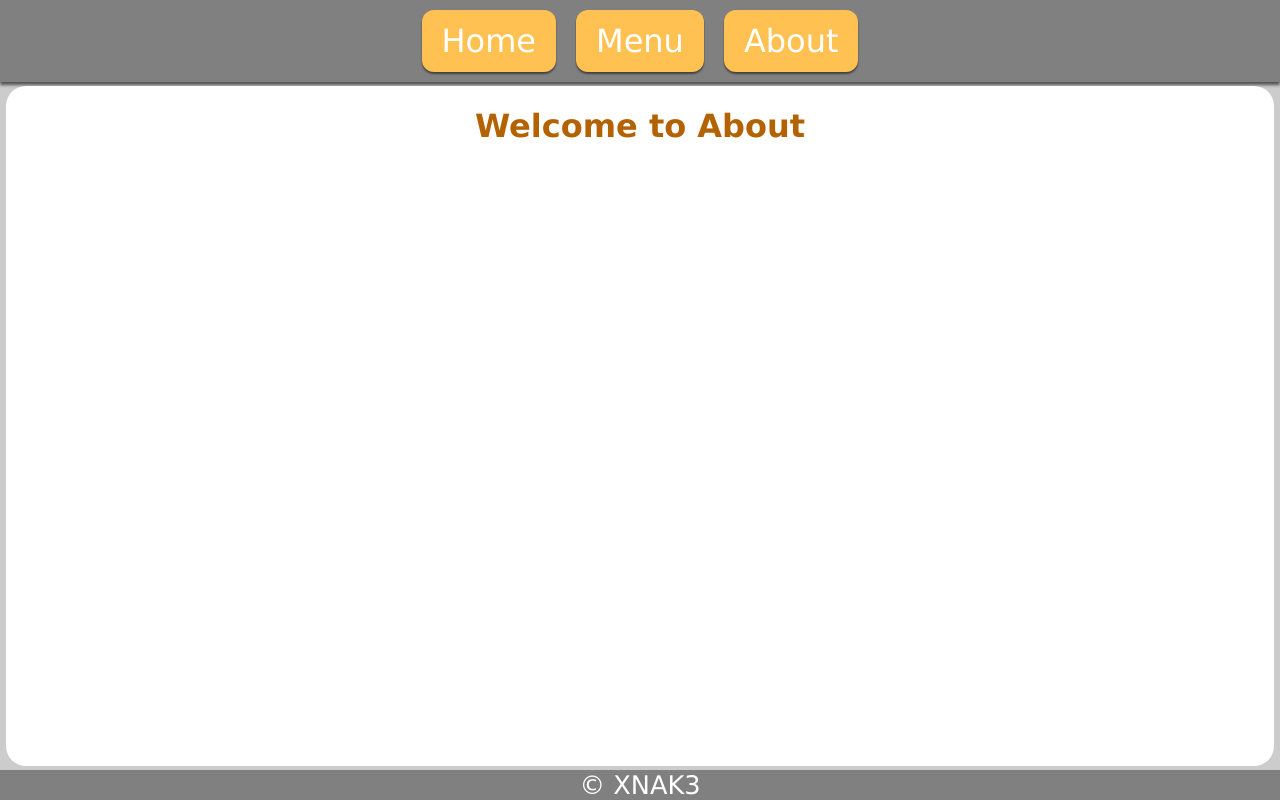
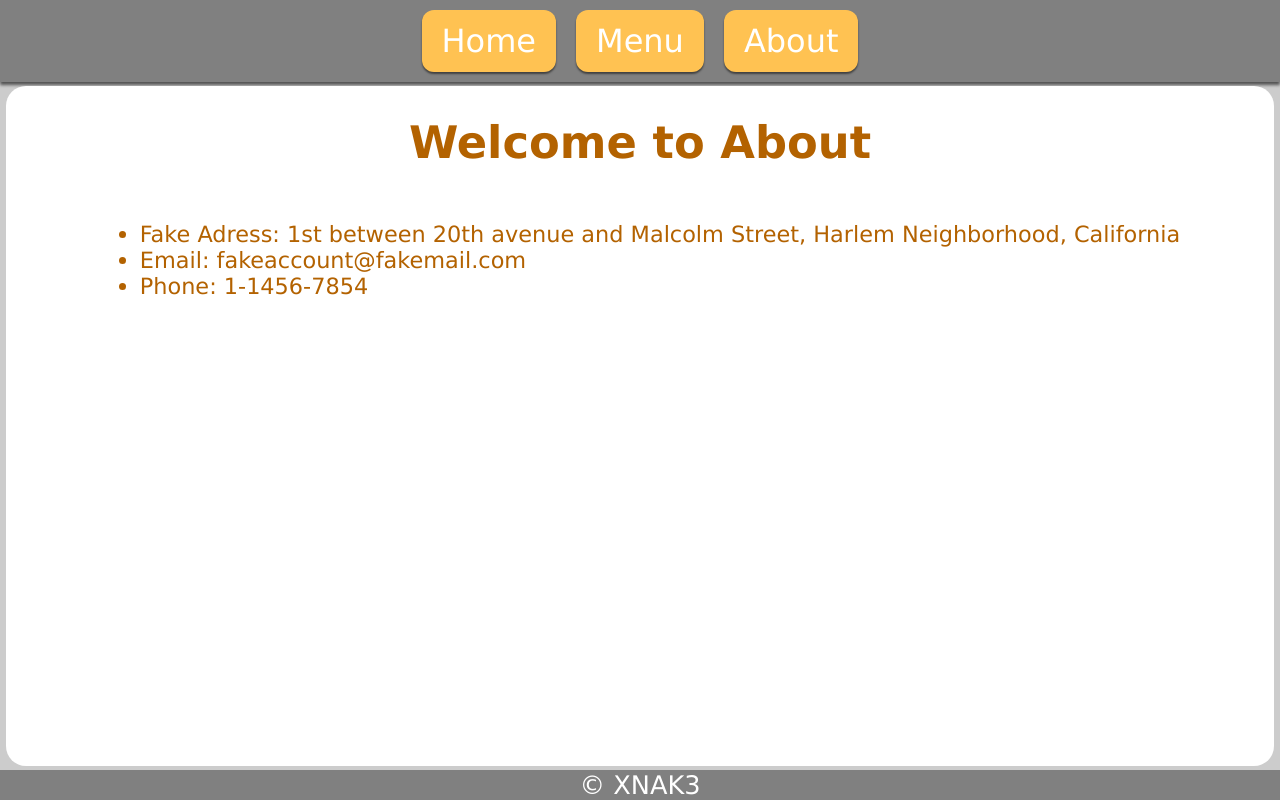
Before and after one commit to Yagami1018/odin-restaurant, a website built with webpack: page src/template.html in a window 1280 px wide. Both pictures are taken after a click on the button "About". Built offline with nearby package versions, Linux system fonts and the light colour scheme.

Commit message:
Implement About component as an unordered list

```diff
--- a/src/Components/About.js
+++ b/src/Components/About.js
@@ -2,7 +2,25 @@ import { content } from "./Content.js";
 
 export default function About() {
   content.innerHTML = "";
+
+  //DOM References
   const newElement = document.createElement("h1");
+  const ul = document.createElement("ul");
+  const address = document.createElement("li");
+  const email = document.createElement("li");
+  const phone = document.createElement("li");
+
+  //Text Contents
   newElement.textContent = `Welcome to ${this.textContent}`;
+  address.textContent =
+    "Fake Adress: 1st between 20th avenue and Malcolm Street, Harlem Neighborhood, California";
+  email.textContent = "Email: fakeaccount@fakemail.com";
+  phone.textContent = "Phone: 1-1456-7854";
+
+  ul.appendChild(address);
+  ul.appendChild(email);
+  ul.appendChild(phone);
+
   content.appendChild(newElement);
+  content.appendChild(ul);
 }
--- a/src/styles.css
+++ b/src/styles.css
@@ -44,8 +44,11 @@ nav {
 }
 /* Content */
 #content{
+    font-size: 1.4rem;
     display: flex;
-    justify-content: center;
+    justify-content: start;
+    align-items: center;
+    flex-direction: column;
     align-self: center;
     background-color:white;
     color: hsl(33, 100%, 35%);
```
